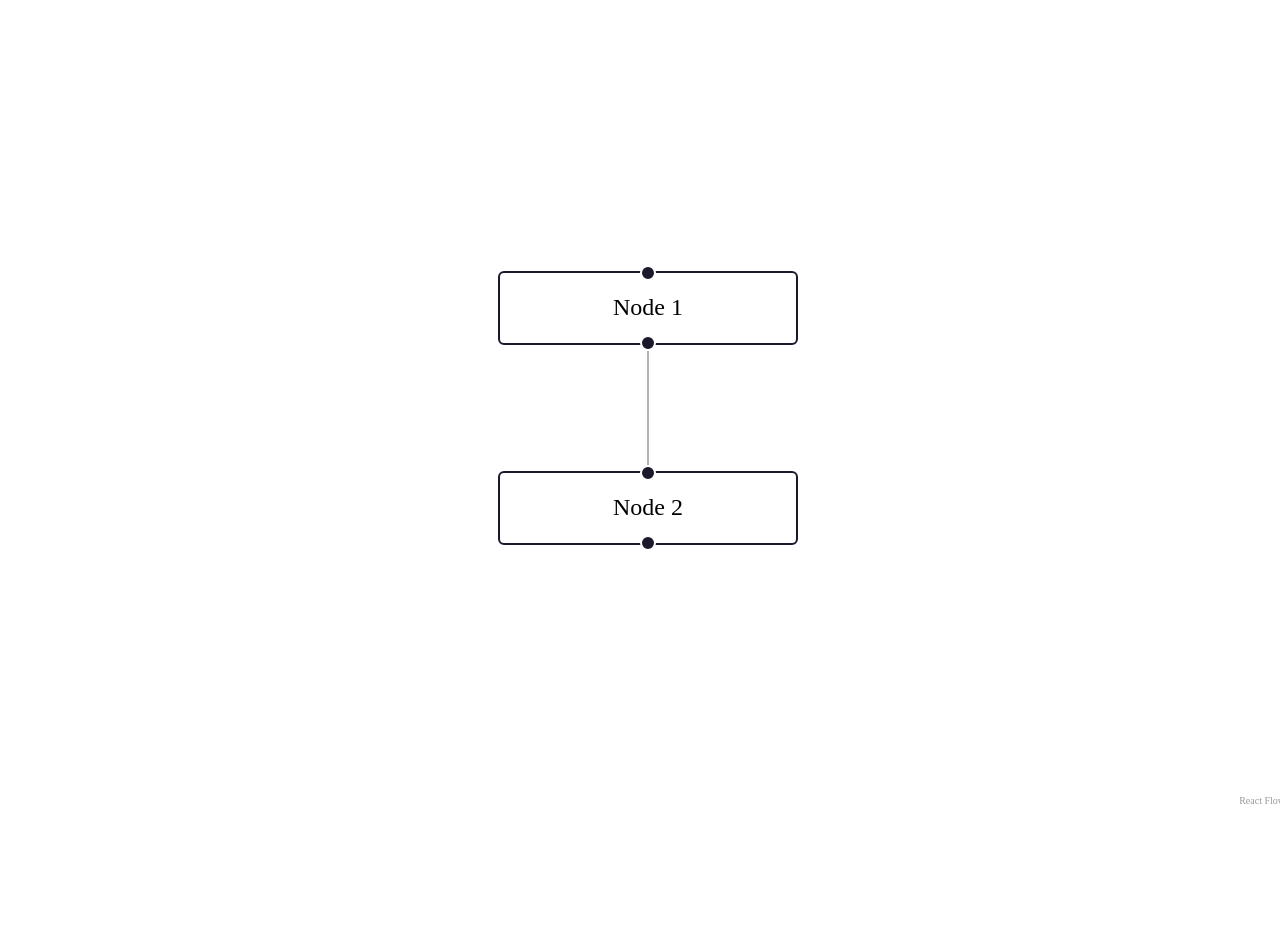
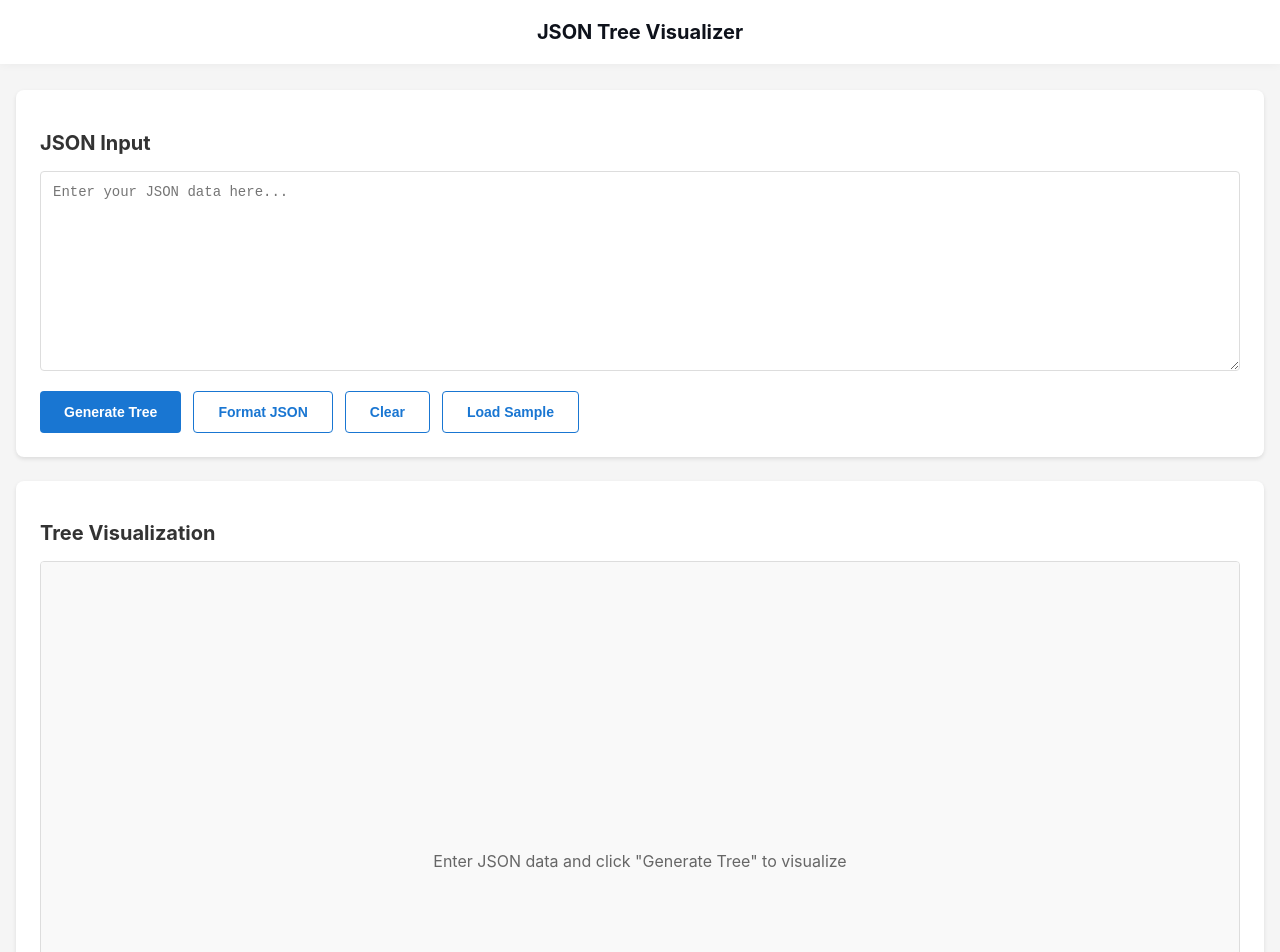
Before and after one commit to TrinathMaddu/json-tree-visualizer, a React (Vite) app: page / in a window 1280 px wide. Shown: the top 952 px of the page. Before the commit the page ends 816 px from the top, so only its background shows below. Built offline with nearby package versions, Linux system fonts and the light colour scheme.

Commit message:
Added JSON Input box and updated the layout

```diff
--- a/src/App.tsx
+++ b/src/App.tsx
@@ -4,9 +4,7 @@ import JSONTreeView from "./pages/JSONTreeView"
 function App() {
   return (
     <>
-      <div style={{ width: "100vw", height: "100vh" }}>
-        <JSONTreeView />
-      </div>
+      <JSONTreeView />
     </>
   )
 }
--- /dev/null
+++ b/src/components/JSONInput/index.css
@@ -0,0 +1,66 @@
+.inputSection {
+  background-color: white;
+  border-radius: 8px;
+  padding: 24px;
+  box-shadow: 0 2px 4px rgba(0, 0, 0, 0.1);
+}
+.title {
+  font-size: 20px;
+  font-weight: bold;
+  margin-bottom: 16px;
+  color: #333;
+}
+.inputContainer {
+  margin-bottom: 16px;
+}
+.textarea {
+  width: 100%;
+  padding: 12px;
+  border: 1px solid #ddd;
+  border-radius: 4px;
+  font-size: 14px;
+  font-family: monospace;
+  resize: vertical;
+  min-height: 200px;
+}
+.textarea:focus {
+  outline: none;
+  border-color: #1976d2;
+  box-shadow: 0 0 0 2px rgba(25, 118, 210, 0.2);
+}
+.errorMessage {
+  color: #d32f2f;
+  font-size: 14px;
+  margin-top: 8px;
+  padding: 8px;
+  background-color: #ffebee;
+  border-radius: 4px;
+  border: 1px solid #ffcdd2;
+}
+.buttonContainer {
+  display: flex;
+  gap: 12px;
+  flex-wrap: wrap;
+}
+.buttonPrimary {
+  background-color: #1976d2;
+  color: white;
+  border: none;
+  padding: 12px 24px;
+  border-radius: 4px;
+  font-size: 14px;
+  font-weight: bold;
+  cursor: pointer;
+  transition: background-color 0.2s;
+}
+.buttonSecondary {
+  background-color: transparent;
+  color: #1976d2;
+  border: 1px solid #1976d2;
+  padding: 12px 24px;
+  border-radius: 4px;
+  font-size: 14px;
+  font-weight: bold;
+  cursor: pointer;
+  transition: all 0.2s;
+}
--- /dev/null
+++ b/src/components/JSONInput/index.tsx
@@ -0,0 +1,86 @@
+import { useState } from "react"
+import "./index.css"
+import { SAMPLE_JSON } from "../../constants"
+
+const JSONInput = ({
+  setJsonData
+}: {
+  setJsonData: React.Dispatch<
+    React.SetStateAction<Record<string, unknown> | null>
+  >
+}) => {
+  const [jsonInput, setJsonInput] = useState("")
+  const [error, setError] = useState("")
+
+  const handleInputChange = (event: React.ChangeEvent<HTMLTextAreaElement>) => {
+    setJsonInput(event.target.value)
+    setError("")
+  }
+
+  const handleSubmit = () => {
+    try {
+      const parsedData = JSON.parse(jsonInput)
+      setJsonInput(JSON.stringify(parsedData))
+      setJsonData(parsedData)
+      setError("")
+    } catch (err) {
+      setError(`Invalid JSON format. Please check your input. ${err}`)
+      setJsonData(null)
+    }
+  }
+
+  const handleFormatJSON = () => {
+    try {
+      const parsedData = JSON.parse(jsonInput)
+      setJsonInput(JSON.stringify(parsedData, null, 2))
+      setError("")
+    } catch (err) {
+      setError(`Invalid JSON format. Please check your input. ${err}`)
+    }
+  }
+
+  const handleClear = () => {
+    setJsonInput("")
+    setJsonData(null)
+    setError("")
+  }
+
+  const loadSampleData = () => {
+    setJsonInput(JSON.stringify(SAMPLE_JSON, null, 2))
+    setJsonData(SAMPLE_JSON)
+    setError("")
+  }
+
+  return (
+    <div className="inputSection">
+      <h2 className="title">JSON Input</h2>
+      <div className="inputContainer">
+        <textarea
+          className="textarea"
+          placeholder="Enter your JSON data here..."
+          value={jsonInput}
+          onChange={handleInputChange}
+          rows={10}
+        />
+        {error && <div className="errorMessage">{error}</div>}
+      </div>
+
+      <div className="buttonContainer">
+        <button className="buttonPrimary" onClick={handleSubmit}>
+          Generate Tree
+        </button>
+        <button className="buttonSecondary" onClick={handleFormatJSON}>
+          Format JSON
+        </button>
+        <button className="buttonSecondary" onClick={handleClear}>
+          Clear
+        </button>
+        <button className="buttonSecondary" onClick={loadSampleData}>
+          Load Sample
+        </button>
+      </div>
+    </div>
+  )
+}
+
+export default JSONInput
--- /dev/null
+++ b/src/constants/index.ts
@@ -0,0 +1,12 @@
+export const SAMPLE_JSON = {
+  user: {
+    id: "111",
+    name: "Trinath Maddu",
+    address: {
+      area: "Bellandur",
+      city: "Bangalore",
+      state: "Karnataka"
+    },
+    skills: ["HTML", "CSS", "React", "TypeScript", "JavaScript"]
+  }
+}
--- a/src/index.css
+++ b/src/index.css
@@ -0,0 +1,13 @@
+body {
+  font-family: "Inter", sans-serif;
+  background-color: #f0f0f0;
+  margin: 0;
+}
+
+*,
+*::before,
+*::after {
+  box-sizing: border-box;
+  -moz-box-sizing: border-box;
+  -webkit-box-sizing: border-box;
+}
--- /dev/null
+++ b/src/pages/JSONTreeView/index.css
@@ -0,0 +1,61 @@
+.root {
+  display: flex;
+  flex-direction: column;
+  position: relative;
+  min-height: 100vh;
+  padding: 90px 16px 24px;
+  background-color: #f5f5f5;
+}
+.header {
+  position: fixed;
+  top: 0px;
+  left: 0px;
+  right: 0px;
+  padding: 16px;
+  z-index: 101;
+  box-shadow: rgba(0, 0, 0, 0.05) 0px 0px 10px;
+  background-color: rgb(255, 255, 255);
+  color: rgb(14, 18, 27);
+  font-size: 20px;
+  font-weight: 700;
+  line-height: 32px;
+  display: flex;
+  justify-content: center;
+  align-items: center;
+}
+.body {
+  gap: 24px;
+  display: flex;
+  flex-direction: column;
+}
+.treeSection {
+  background-color: white;
+  border-radius: 8px;
+  padding: 24px;
+  box-shadow: 0 2px 4px rgba(0, 0, 0, 0.1);
+  flex: 1;
+}
+.sectionTitle {
+  font-size: 20px;
+  font-weight: bold;
+  margin-bottom: 16px;
+  color: #333;
+}
+.treeContainer {
+  height: 600px;
+  border: 1px solid #ddd;
+  border-radius: 4px;
+  overflow: hidden;
+  position: relative;
+}
+.placeholder {
+  height: 100%;
+  display: flex;
+  align-items: center;
+  justify-content: center;
+  text-align: center;
+  padding: 4px;
+  color: #666;
+  font-size: 16px;
+  background-color: #f9f9f9;
+}
--- a/src/pages/JSONTreeView/index.tsx
+++ b/src/pages/JSONTreeView/index.tsx
@@ -1,4 +1,4 @@
-import { useState, useCallback } from "react"
+import { useState, useCallback, useEffect } from "react"
 import {
   ReactFlow,
   applyNodeChanges,
@@ -10,6 +10,8 @@ import {
   type OnEdgesChange
 } from "@xyflow/react"
 import "@xyflow/react/dist/style.css"
+import "./index.css"
+import JSONInput from "../../components/JSONInput"
 
 const initialNodes: Node[] = [
   { id: "n1", position: { x: 0, y: 0 }, data: { label: "Node 1" } },
@@ -20,6 +22,7 @@ const initialEdges = [{ id: "n1-n2", source: "n1", target: "n2" }]
 const JSONTreeView = () => {
   const [nodes, setNodes] = useState(initialNodes)
   const [edges, setEdges] = useState(initialEdges)
+  const [jsonData, setJsonData] = useState<Record<string, unknown> | null>(null)
 
   const onNodesChange: OnNodesChange = useCallback(
     (changes) =>
@@ -37,7 +40,21 @@ const JSONTreeView = () => {
     []
   )
 
+  useEffect(() => {
+    console.log(jsonData)
+  }, [jsonData])
+
   return (
+    <div className="root">
+      <header className="header">JSON Tree Visualizer</header>
+
+      <div className="body">
+        <JSONInput setJsonData={setJsonData} />
+
+        <div className="treeSection">
+          <h2 className="sectionTitle">Tree Visualization</h2>
+          <div className="treeContainer">
+            {jsonData ? (
               <ReactFlow
                 nodes={nodes}
                 edges={edges}
@@ -46,6 +63,15 @@ const JSONTreeView = () => {
                 onConnect={onConnect}
                 fitView
               />
+            ) : (
+              <div className="placeholder">
+                Enter JSON data and click "Generate Tree" to visualize
+              </div>
+            )}
+          </div>
+        </div>
+      </div>
+    </div>
   )
 }
 
```
Lines whose indentation alone changed are shown as unchanged.
